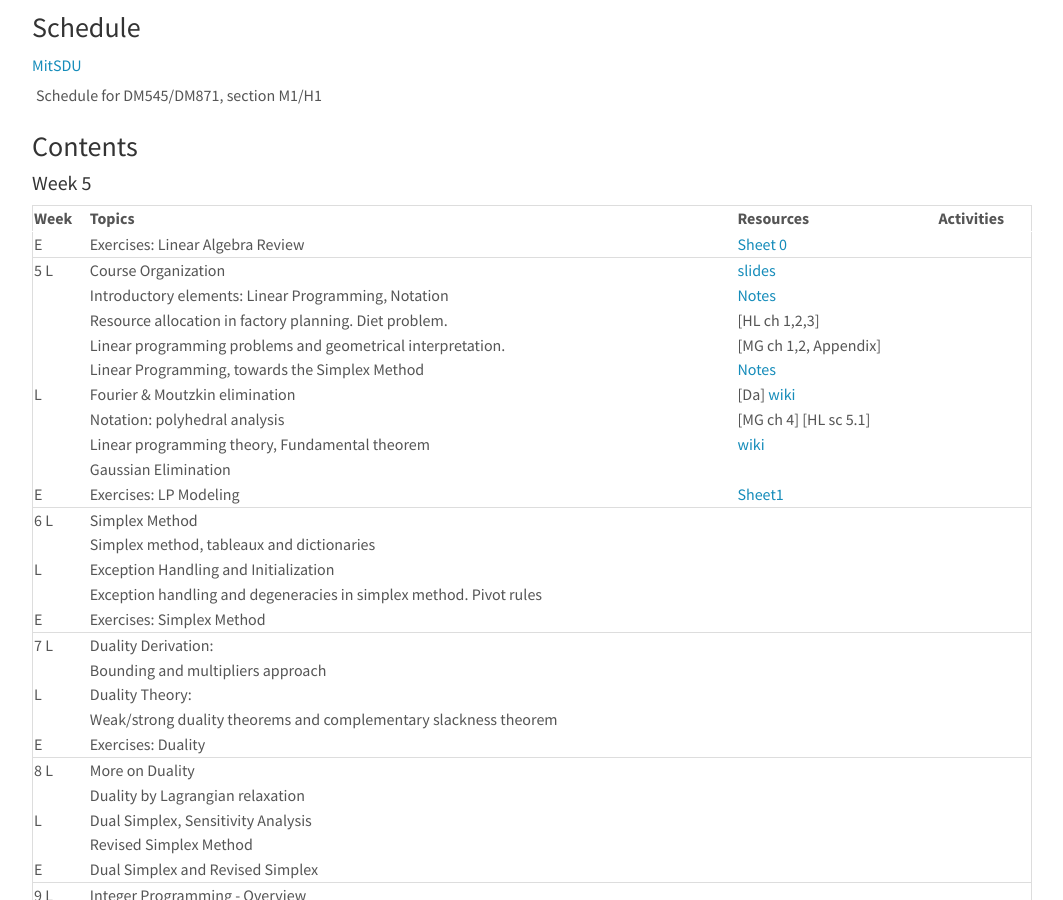
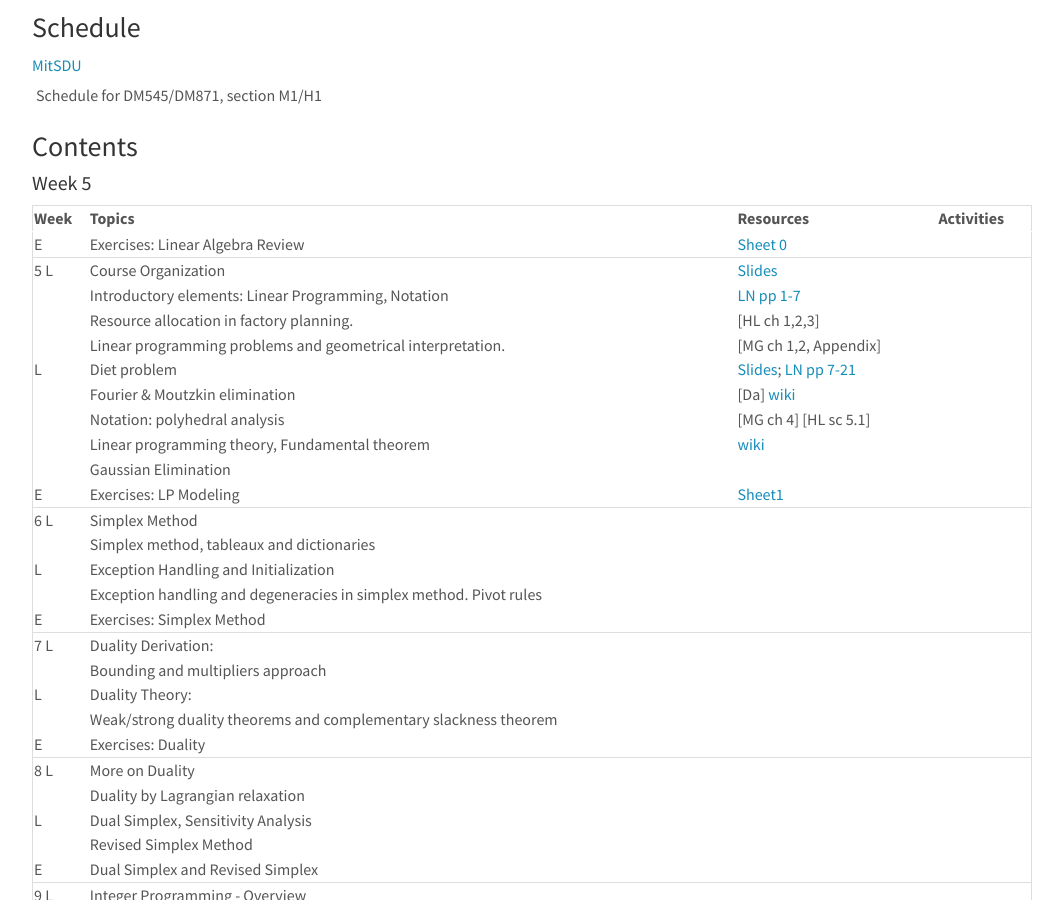
Before and after one commit to DM871/dm871_old_github_io, a Jekyll site: the page built from index.md, in a window 1280 px wide and 900 px high, scrolled down 380 px. Shown: the whole window, without its empty margins (108-1171 px from the left). Built offline with Jekyll 4.4.1, drawn with Linux system fonts in a browser that asks for light colours; nearby versions of some CDN libraries; comment, search, counter and statistics services are not loaded.

```diff
--- a/index.md
+++ b/index.md
@@ -57,12 +57,12 @@
 |-------------+----------------------------------------------------------------------+--------------------------------------------------------------------------------+------------|
 | E           | Exercises: Linear Algebra Review                                     | [Sheet 0][50]                                                                  |            |
 |-------------+----------------------------------------------------------------------+--------------------------------------------------------------------------------+------------|
-| 5 L         | Course Organization                                                  | [slides][1]                                                                    |            |
-|             | Introductory elements: Linear Programming, Notation                  | [Notes][21]                                                                    |            |
-|             | Resource allocation in factory planning. Diet problem.               | [HL ch 1,2,3]                                                                  |            |
+| 5 L         | Course Organization                                                  | [Slides][1]                                                                    |            |
+|             | Introductory elements: Linear Programming, Notation                  | [LN pp 1-7][21]                                                                |            |
+|             | Resource allocation in factory planning.                             | [HL ch 1,2,3]                                                                  |            |
 |             | Linear programming problems and geometrical interpretation.          | [MG ch 1,2, Appendix]                                                          |            |
-|             | Linear Programming, towards the Simplex Method                       | [Notes][22]                                                                    |            |
-| L           | Fourier & Moutzkin elimination                                       | [Da] [wiki](http://en.wikipedia.org/wiki/Fourier%E2%80%93Motzkin_elimination)  |            |
+| L           | Diet problem                                                         | [Slides][2]; [LN pp 7-21][22]                                                  |            |
+|             | Fourier & Moutzkin elimination                                       | [Da] [wiki](http://en.wikipedia.org/wiki/Fourier%E2%80%93Motzkin_elimination)  |            |
 |             | Notation: polyhedral analysis                                        | [MG ch 4] [HL sc 5.1]                                                          |            |
 |             | Linear programming theory, Fundamental theorem                       | [wiki](http://en.wikipedia.org/wiki/Fundamental_theorem_of_linear_programming) |            |
 |             | Gaussian Elimination                                                 |                                                                                |            |
@@ -207,7 +207,7 @@
 [0]: {{ "/assets/dm545-main.pdf" | absolute_url }}
 
 [1]: {{ "/assets/dm545-intro-handout.pdf" | absolute_url }}
-[2]: {{ "/assets/dm545-lec2-handout.pdf" | absolute_url }}
+[2]: {{ "/assets/dm545-intro-2-handout.pdf" | absolute_url }}
 
 
 [21]: {{ "/assets/dm545-main.pdf#intro" | absolute_url }}
```
Also changed, not shown: _notes/editing.md (+1 -1 lines).
